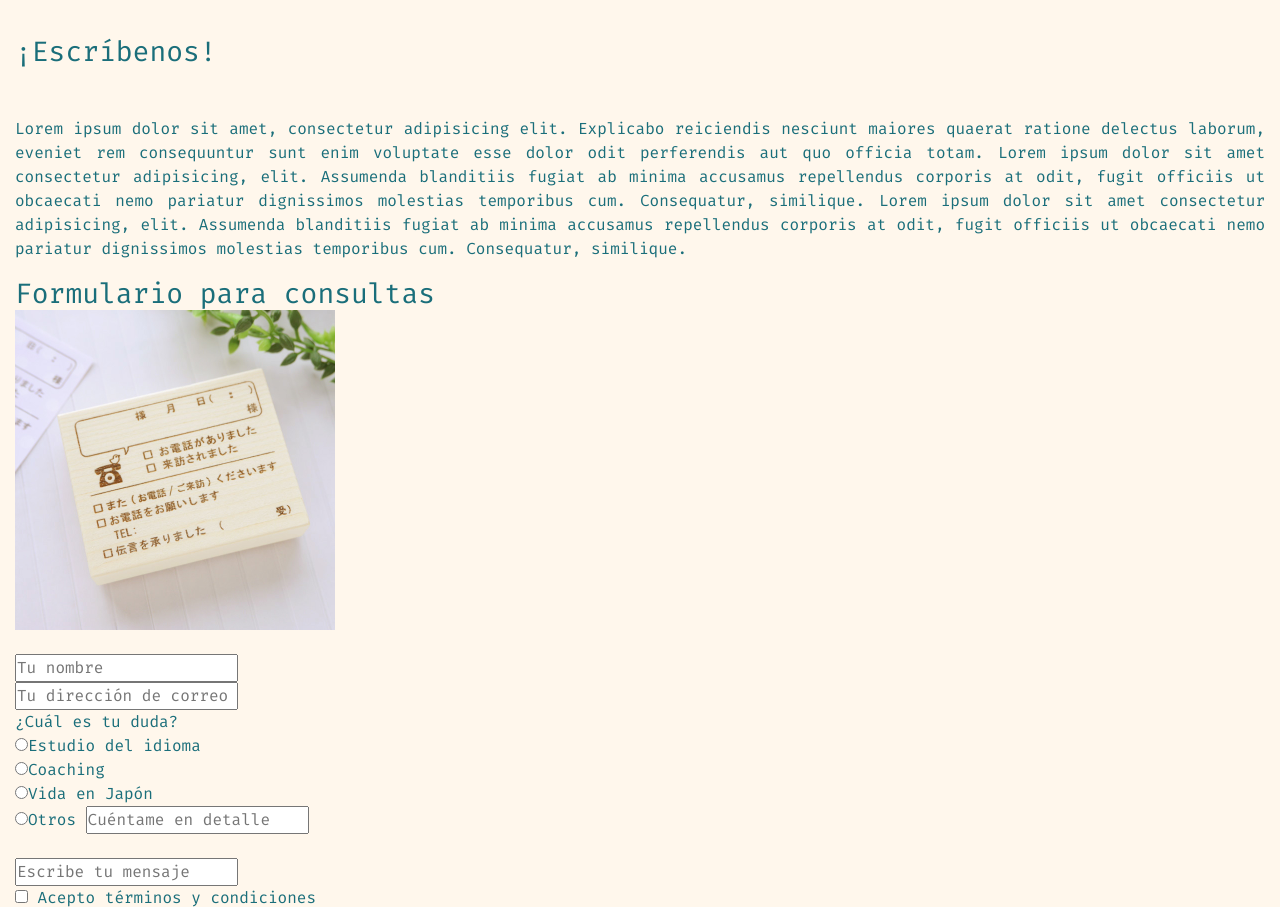
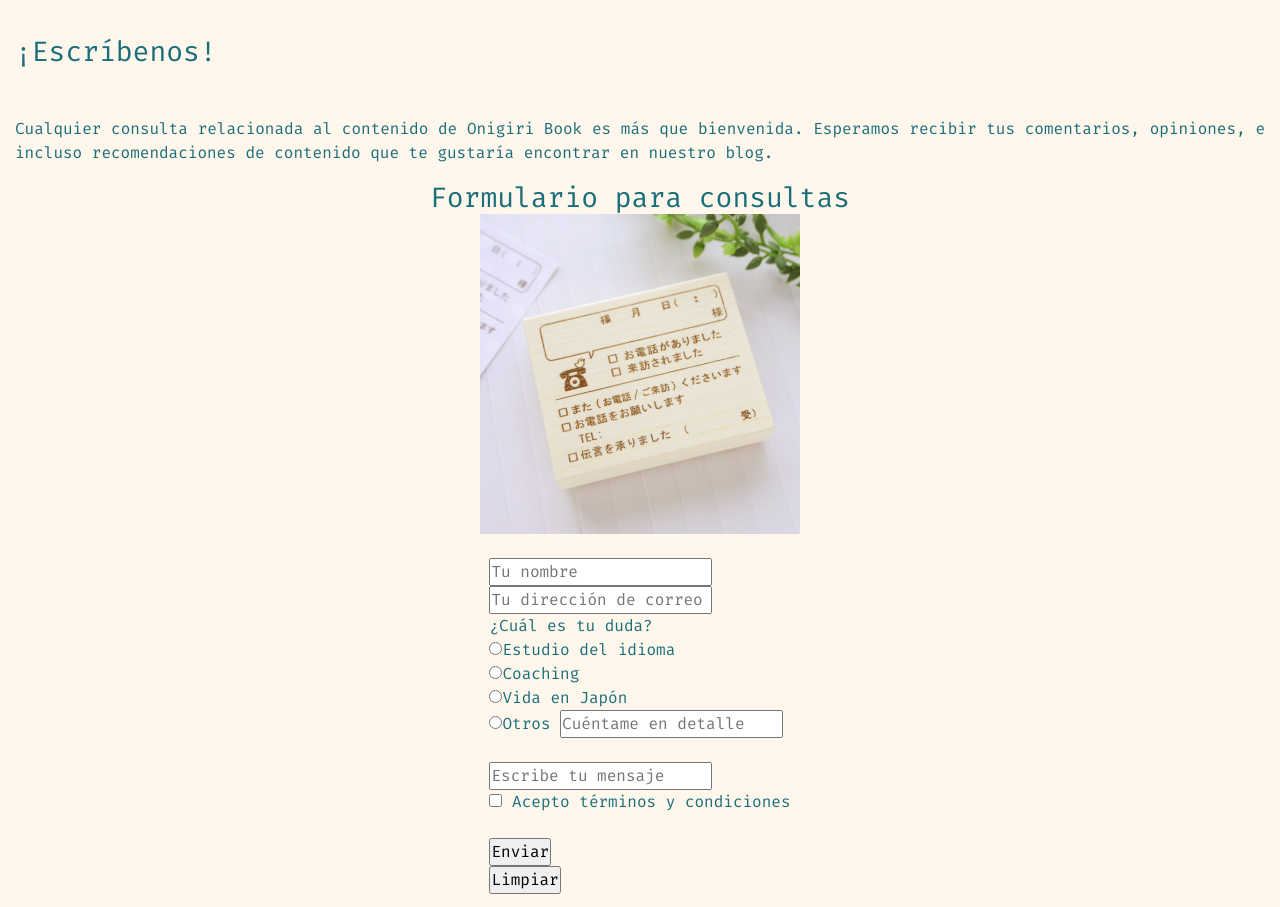
Before and after one commit to tamagotchi241/OnigiriBook, a website: page Pages/contacto.html in a window 1280 px wide. Shown: the part 689-1596 px from the top of the page. Drawn offline with nearby package versions, Linux system fonts and the light colour scheme.

```diff
--- a/Pages/contacto.html
+++ b/Pages/contacto.html
@@ -93,7 +93,7 @@
 						<div class="col-lg-12 col-xs-12 d-flex">
 							<div>
 								<h3 class="encabezadoSeccionInferior">¡Escríbenos!</h3>
-								<p class="textoBlog">Lorem ipsum dolor sit amet, consectetur adipisicing elit. Explicabo reiciendis nesciunt maiores quaerat ratione delectus laborum, eveniet rem consequuntur sunt enim voluptate esse dolor odit perferendis aut quo officia totam. Lorem ipsum dolor sit amet consectetur adipisicing, elit. Assumenda blanditiis fugiat ab minima accusamus repellendus corporis at odit, fugit officiis ut obcaecati nemo pariatur dignissimos molestias temporibus cum. Consequatur, similique. Lorem ipsum dolor sit amet consectetur adipisicing, elit. Assumenda blanditiis fugiat ab minima accusamus repellendus corporis at odit, fugit officiis ut obcaecati nemo pariatur dignissimos molestias temporibus cum. Consequatur, similique.</p>
+								<p class="textoBlog">Cualquier consulta relacionada al contenido de Onigiri Book es más que bienvenida. Esperamos recibir tus comentarios, opiniones, e incluso recomendaciones de contenido que te gustaría encontrar en nuestro blog. </p>
 							</div>
 						</div>
 		</div>
@@ -101,17 +101,17 @@
 		<!-- fin seccion media -->
 		<!-- seccion inferior formulario-->
 		<div class="row">
-			<div class="col-lg-12 col-xs-12 ">
+			<div class="col-lg-12 col-xs-12 d-flex justify-content-center align-items-center">
 				<h3>Formulario para consultas</h4>
 			</div>
 		</div>
 		<div class="row">
-			<div class="col-lg-12 col-xs-12">
+			<div class="col-lg-12 col-xs-12 d-flex justify-content-center align-items-center">
 				 <img src="../Assets/Pictures/memo.jpg" class="img-fluid imgContacto" alt="FormularioConsultas">
 			</div>
 		</div>
 		<div class="row">
-			<div class="col-lg-12 col-xs-12 pb-5 ">
+			<div class="col-lg-12 col-xs-12 pb-5 d-flex justify-content-center align-items-center">
 				<section class="seccionInferior seccionFormularioContacto">
 					<div class="containerFormulario">
 						<form action="#" class="formulario wow flash">
```
Also changed, not shown: Pages/sobremi.html (+1 -1 lines).
